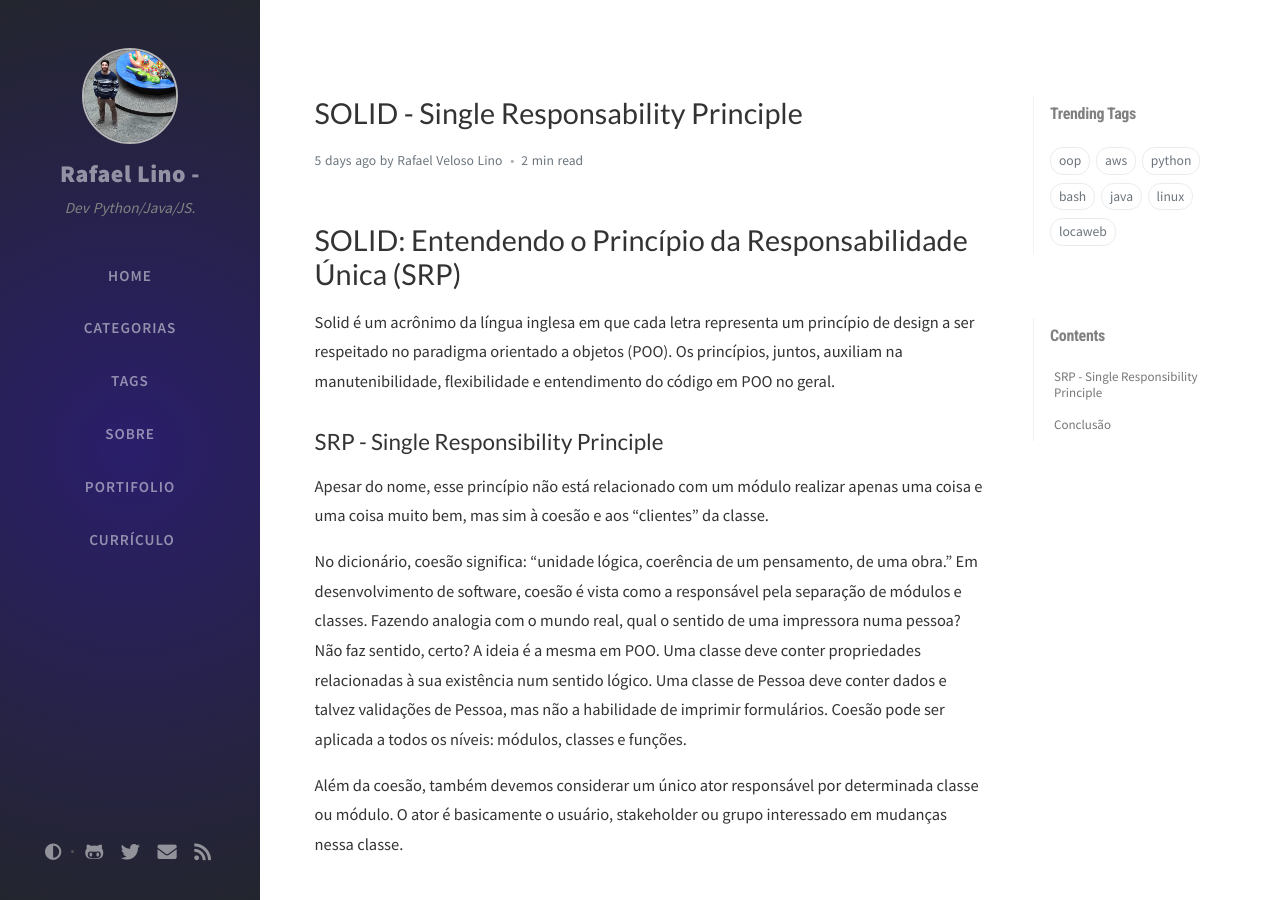
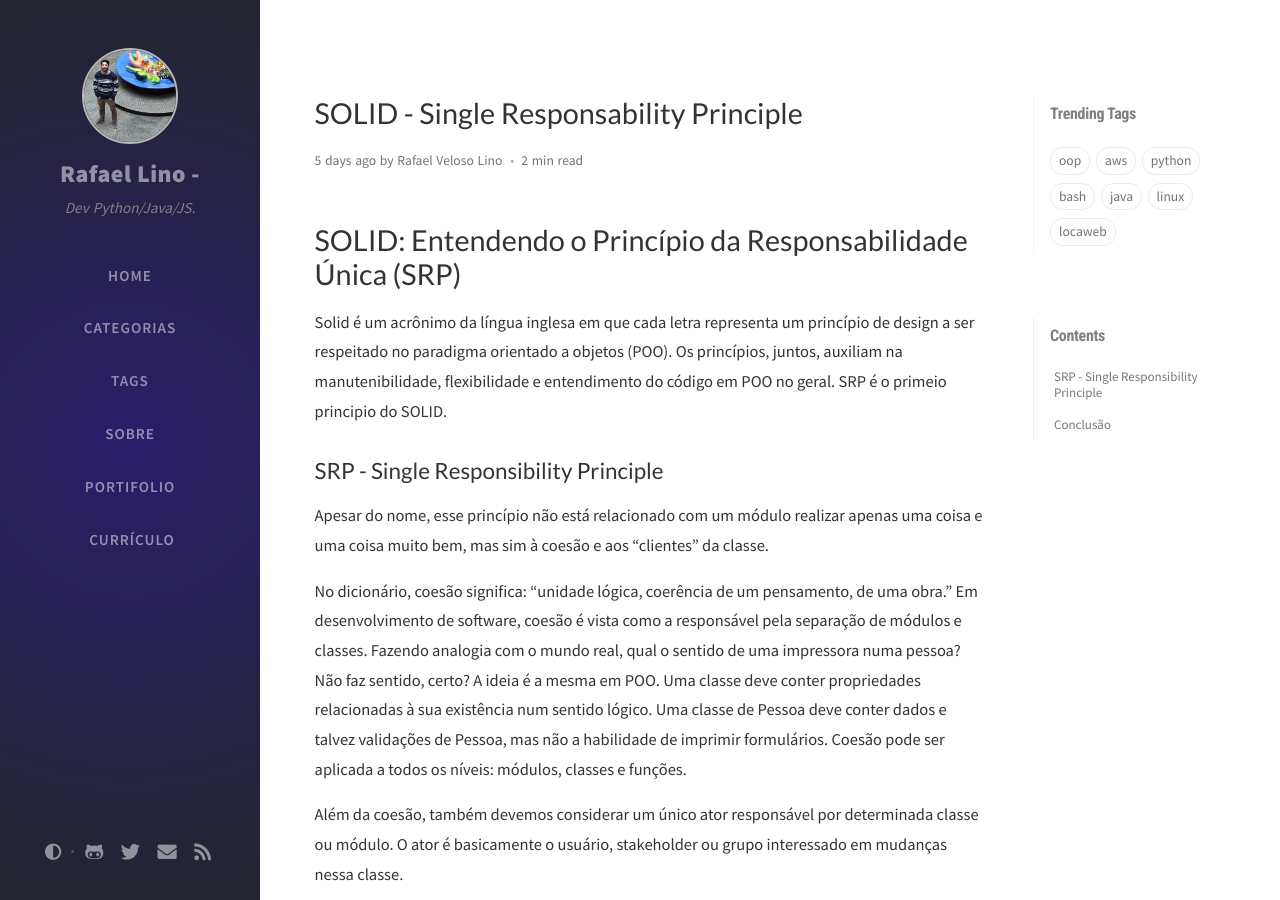
Before and after one commit to Rafaellinos/rafaelino.github.io, a Jekyll site: the page built from _posts/2023-08-16-solid-srp.md, in a window 1280 px wide and 900 px high. Built offline with Jekyll 4.4.1, drawn with Linux system fonts in a browser that asks for light colours; nearby versions of some CDN libraries; comment, search, counter and statistics services are not loaded; some of the changed lines change nothing that is shown.

Commit message:
refact: SRP imgs e texto

```diff
--- a/_posts/2023-08-16-solid-srp.md
+++ b/_posts/2023-08-16-solid-srp.md
@@ -7,7 +7,7 @@
 
 # SOLID: Entendendo o Princípio da Responsabilidade Única (SRP)
 
-Solid é um acrônimo da língua inglesa em que cada letra representa um princípio de design a ser respeitado no paradigma orientado a objetos (POO). Os princípios, juntos, auxiliam na manutenibilidade, flexibilidade e entendimento do código em POO no geral.
+Solid é um acrônimo da língua inglesa em que cada letra representa um princípio de design a ser respeitado no paradigma orientado a objetos (POO). Os princípios, juntos, auxiliam na manutenibilidade, flexibilidade e entendimento do código em POO no geral. SRP é o primeio principio do SOLID.
 
 ## SRP - Single Responsibility Principle
 
@@ -17,7 +17,7 @@
 
 Além da coesão, também devemos considerar um único ator responsável por determinada classe ou módulo. O ator é basicamente o usuário, stakeholder ou grupo interessado em mudanças nessa classe.
 
-![SRP_example_violation](/assets/img/SRP_violation.png){:class="img-responsive"}
+![SRP_example_violation](/assets/img/SRP_violation.svg){:class="img-responsive"}
 
 O exemplo acima mostra uma clara violação do SRP, pois a classe Apólice possui vários motivos para mudar, sendo eles:
 
@@ -31,7 +31,8 @@
 
 Existem várias formas de abordar o problema de múltipla responsabilidade. Abaixo, um exemplo:
 
-![SRP_example_fix](/assets/img/SRP_done_right.png){:class="img-responsive"}
+![SRP_example_fix](/assets/img/SRP_done_right.svg){:class="img-responsive"}
+
 
 O nome das classes deixa clara a sua intenção. O método "cancelarApólice" permanece na apólice por se tratar de um modelo "Rico".
 
```
Also changed, not shown: assets/img/SRP_done_right.svg (added), assets/img/SRP_violation.svg (added).
